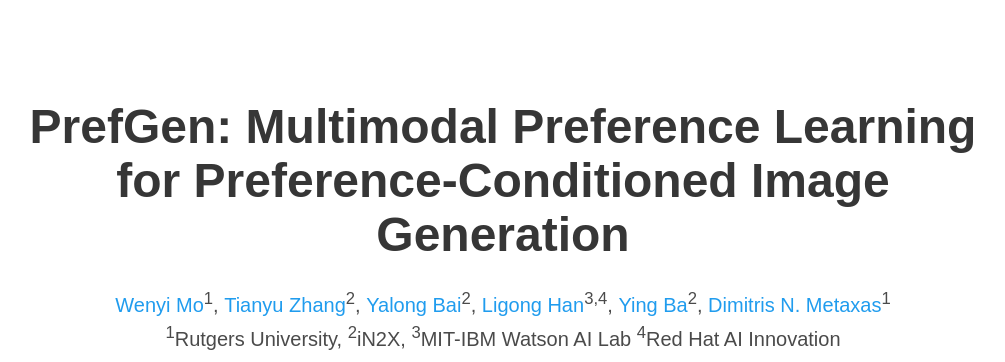
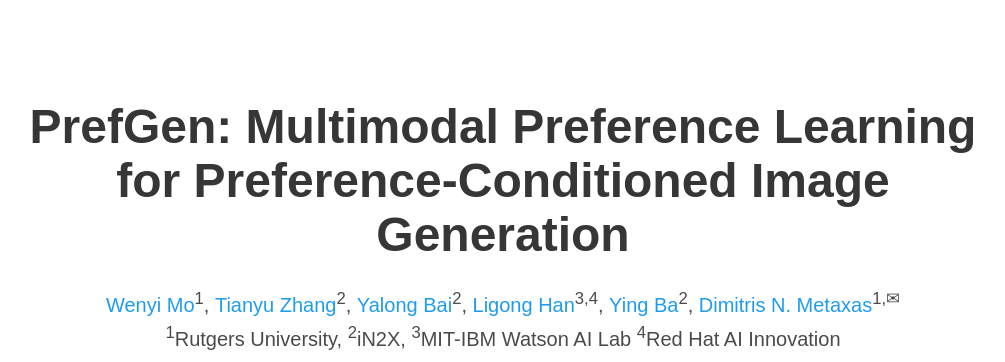
Before and after one commit to PrefGen/PrefGen.github.io, a plain HTML site: page index.html in a window 1280 px wide. Shown: the top 362 px of the page, without its empty margins (137-1142 px from the left). Drawn offline with nearby package versions, Linux system fonts and the light colour scheme; some icons are missing; a web font is replaced by a local one.

Commit message:
first commit

```diff
--- a/index.html
+++ b/index.html
@@ -94,7 +94,7 @@
               <span class="author-block">
                 <a href="https://github.com/BarretBa">Ying Ba</a><sup>2</sup>,</span>
             <span class="author-block">
-              <a href="https://people.cs.rutgers.edu/~dnm/">Dimitris N. Metaxas</a><sup>1</sup>
+              <a href="https://people.cs.rutgers.edu/~dnm/">Dimitris N. Metaxas</a><sup>1,✉</sup>
             </span>
           </div>
 
```
